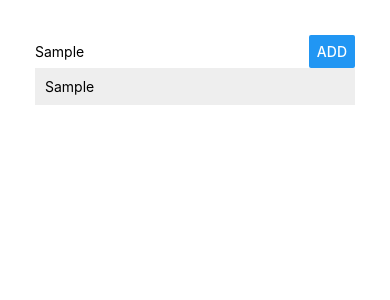
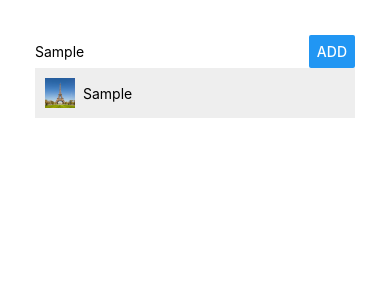
Before and after one commit to melikalbasi/react-native-ios-android-app, a React Native app: screen / in a window 390 px wide. Both pictures are taken after typing "Sample" into the empty fields and a click on the button "ADD". Shown: the top 300 px of the page. Built offline with nearby package versions, Linux system fonts and the light colour scheme.

Commit message:
incorporate image for each list item

```diff
--- a/App.js
+++ b/App.js
@@ -3,6 +3,7 @@
 
 import PlaceInput from './src/components/PlaceInput/PlaceInput';
 import PlaceList from './src/components/PlaceList/PlaceList';
+import placeImage from './src/assets/paris.jpg';
 
 export default class App extends Component {
 
@@ -14,8 +15,9 @@
     this.setState(prevState => {
       return {
         places: prevState.places.concat({
-          key: Math.random(),
-          value: placeName
+          key: `${Math.random()}`,
+          name: placeName,
+          image: placeImage
         })
       };
     });
--- a/src/components/ListItem/ListItem.js
+++ b/src/components/ListItem/ListItem.js
@@ -1,12 +1,11 @@
 import React from 'react';
-import { View, Text, StyleSheet, TouchableOpacity } from 'react-native';
+import { View, Text, StyleSheet, TouchableOpacity, Image } from 'react-native';
 
-const listItem = (props) => (
+const listItem = props => (
   <TouchableOpacity onPress={props.onItemPressed}>
-    <View style={styles.listItem} >
-      <Text>
-        {props.placeName}
-      </Text>
+    <View style={styles.listItem}>
+      <Image resizeMode="cover" source={props.placeImage} style={styles.placeImage} />
+      <Text>{props.placeName}</Text>
     </View>
   </TouchableOpacity>
 
@@ -17,7 +16,14 @@
     width: "100%",
     marginBottom: 5,
     padding: 10,
-    backgroundColor: "#eee"
+    backgroundColor: "#eee",
+    flexDirection: "row",
+    alignItems: "center"
+  },
+  placeImage: {
+    marginRight: 8,
+    height: 30,
+    width: 30
   }
 });
 
--- a/src/components/PlaceList/PlaceList.js
+++ b/src/components/PlaceList/PlaceList.js
@@ -9,7 +9,8 @@
       data={props.places}
       renderItem={(info) => (
         <ListItem
-          placeName={info.item.value}
+          placeName={info.item.name}
+          placeImage={info.item.image}
           onItemPressed={() => props.onItemDeleted(info.item.key)} />
       )}
     />
```
Also changed, not shown: src/assets/paris.jpg (added).
